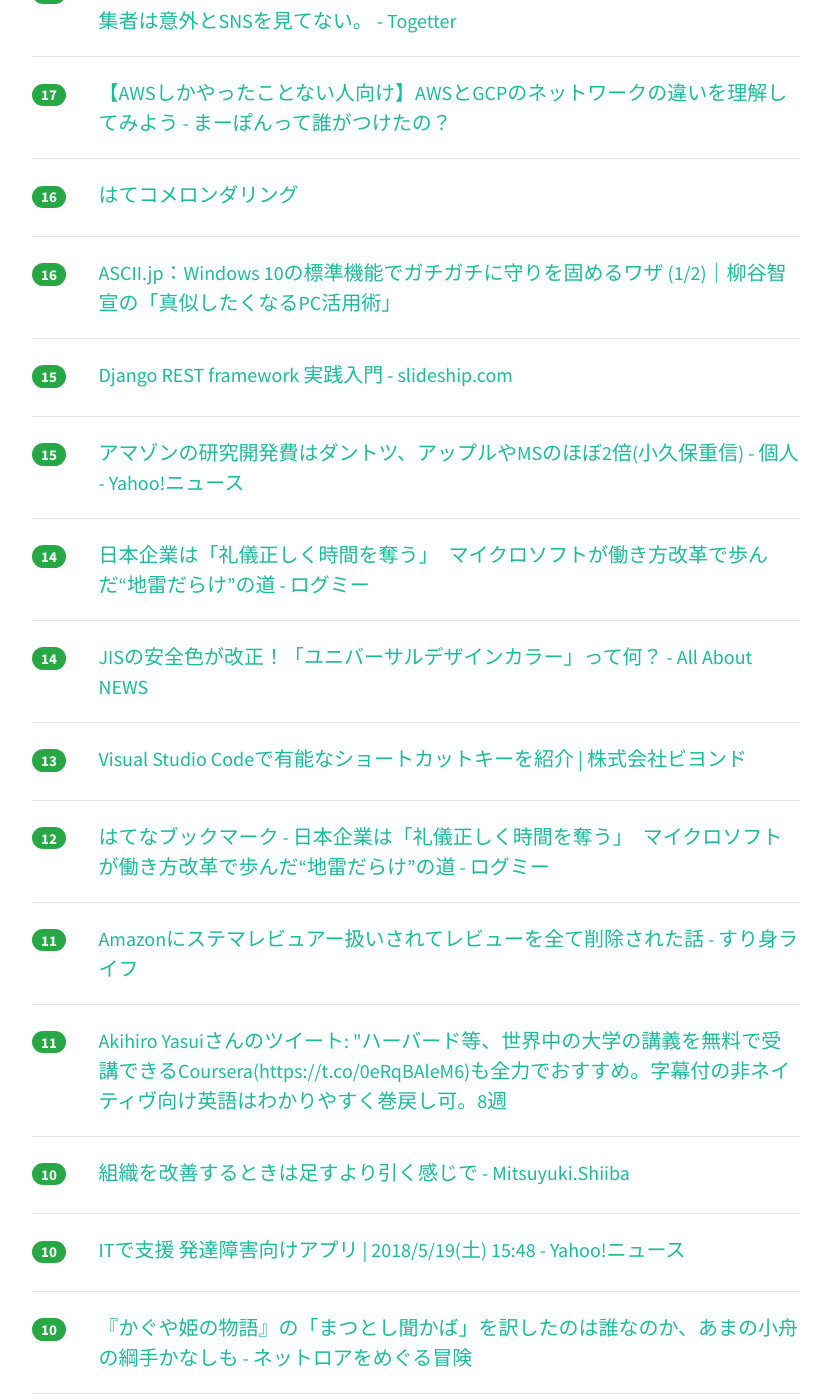
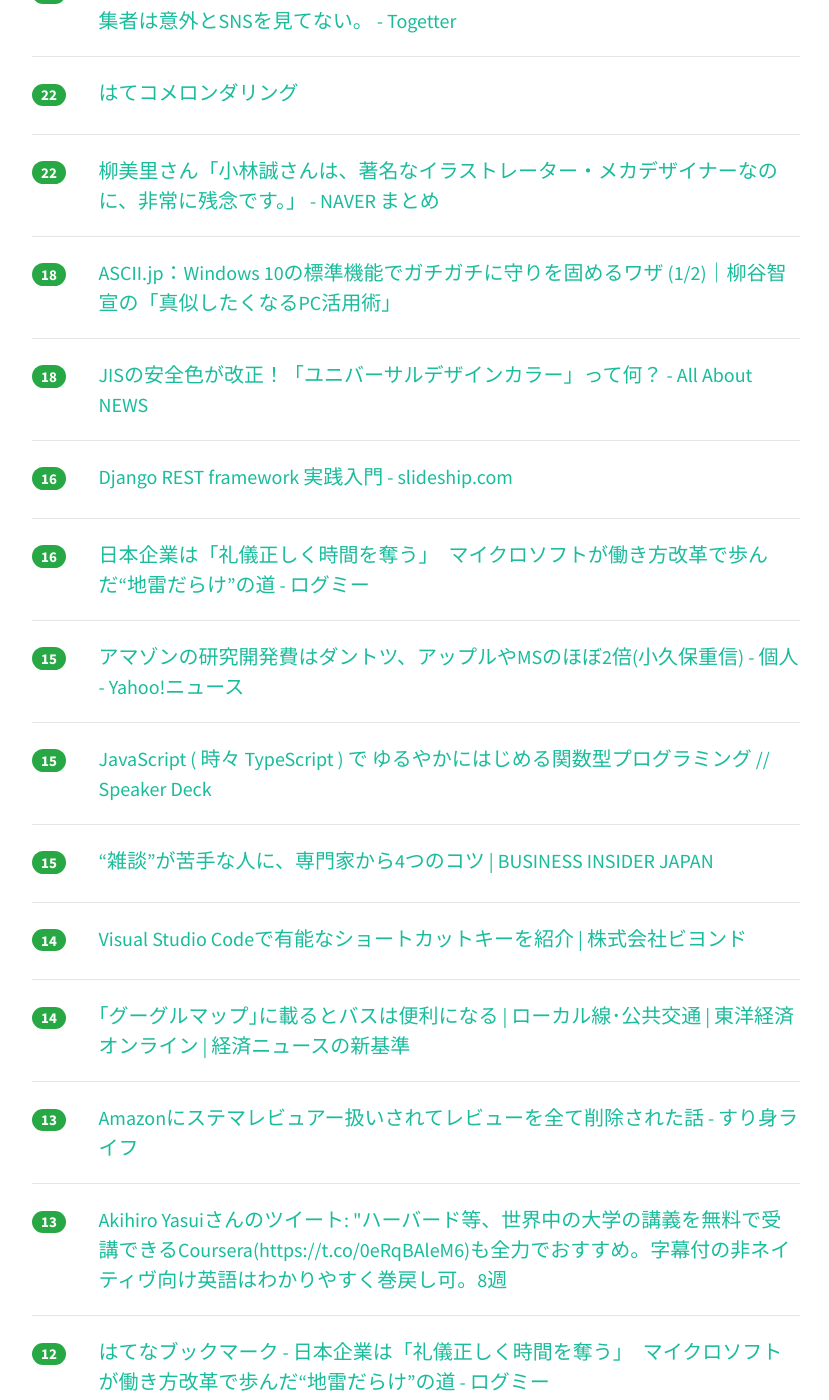
Before and after one commit to yatta47/hatena-matome-site, a Jekyll site: the page built from _posts/2018-05-20-hatena.md, in a window 1280 px wide and 1400 px high, scrolled down 676 px. Shown: the whole window, without its empty margins (224-1053 px from the left). Built offline with Jekyll 4.4.1, drawn with Linux system fonts in a browser that asks for light colours; nearby versions of some CDN libraries; some of the changed text lies outside the part shown.

Commit message:
Updated 2018-05-20

```diff
--- a/_posts/2018-05-20-hatena.md
+++ b/_posts/2018-05-20-hatena.md
@@ -1,13 +1,13 @@
 ---
 layout: post
 title:  "2018-05-20 はてぶIT"
-date:   2018-05-20 09:03:01
+date:   2018-05-20 10:02:11
 tags: [it-hotentry]
 ---
-29 件のデータあり
+33 件のデータあり
 
 <hr><div class="row">
-<div class="col-1"><span class="badge badge-pill badge-success h2">35</span></div>
+<div class="col-1"><span class="badge badge-pill badge-success h2">40</span></div>
 <div class="col-11"><a href='https://hackmd.io/s/S1kLEr5x' target='_blank'>マルウェア解析に必要な素養 - HackMD</a></div>
 </div>
 <hr>
@@ -17,33 +17,43 @@ tags: [it-hotentry]
 </div>
 <hr>
 <div class="row">
+<div class="col-1"><span class="badge badge-pill badge-success h2">26</span></div>
+<div class="col-11"><a href='http://www.mpon.me/entry/2017/04/22/020428' target='_blank'>【AWSしかやったことない人向け】AWSとGCPのネットワークの違いを理解してみよう - まーぽんって誰がつけたの？</a></div>
+</div>
+<hr>
+<div class="row">
+<div class="col-1"><span class="badge badge-pill badge-success h2">25</span></div>
+<div class="col-11"><a href='https://togetter.com/li/1228865' target='_blank'>イラストレーターで食べていきたいなら、SNSじゃなくて営業を頑張ろう！編集者は意外とSNSを見てない。 - Togetter</a></div>
+</div>
+<hr>
+<div class="row">
+<div class="col-1"><span class="badge badge-pill badge-success h2">22</span></div>
+<div class="col-11"><a href='https://anond.hatelabo.jp/20180520005350' target='_blank'>はてコメロンダリング</a></div>
+</div>
+<hr>
+<div class="row">
 <div class="col-1"><span class="badge badge-pill badge-success h2">22</span></div>
 <div class="col-11"><a href='https://matome.naver.jp/odai/2152669546231079601' target='_blank'>柳美里さん「小林誠さんは、著名なイラストレーター・メカデザイナーなのに、非常に残念です。」 - NAVER まとめ</a></div>
 </div>
 <hr>
 <div class="row">
-<div class="col-1"><span class="badge badge-pill badge-success h2">21</span></div>
-<div class="col-11"><a href='https://togetter.com/li/1228865' target='_blank'>イラストレーターで食べていきたいなら、SNSじゃなくて営業を頑張ろう！編集者は意外とSNSを見てない。 - Togetter</a></div>
+<div class="col-1"><span class="badge badge-pill badge-success h2">18</span></div>
+<div class="col-11"><a href='http://ascii.jp/elem/000/001/678/1678070/' target='_blank'>ASCII.jp：Windows 10の標準機能でガチガチに守りを固めるワザ (1/2)｜柳谷智宣の「真似したくなるPC活用術」</a></div>
 </div>
 <hr>
 <div class="row">
-<div class="col-1"><span class="badge badge-pill badge-success h2">17</span></div>
-<div class="col-11"><a href='http://www.mpon.me/entry/2017/04/22/020428' target='_blank'>【AWSしかやったことない人向け】AWSとGCPのネットワークの違いを理解してみよう - まーぽんって誰がつけたの？</a></div>
+<div class="col-1"><span class="badge badge-pill badge-success h2">18</span></div>
+<div class="col-11"><a href='https://news.allabout.co.jp/articles/o/24353/' target='_blank'>JISの安全色が改正！「ユニバーサルデザインカラー」って何？ - All About NEWS</a></div>
 </div>
 <hr>
 <div class="row">
 <div class="col-1"><span class="badge badge-pill badge-success h2">16</span></div>
-<div class="col-11"><a href='https://anond.hatelabo.jp/20180520005350' target='_blank'>はてコメロンダリング</a></div>
+<div class="col-11"><a href='https://slideship.com/users/@massa142/presentations/2018/05/RjVo67zy1JyQiYqe3GgpLB/' target='_blank'>Django REST framework 実践入門 - slideship.com</a></div>
 </div>
 <hr>
 <div class="row">
 <div class="col-1"><span class="badge badge-pill badge-success h2">16</span></div>
-<div class="col-11"><a href='http://ascii.jp/elem/000/001/678/1678070/' target='_blank'>ASCII.jp：Windows 10の標準機能でガチガチに守りを固めるワザ (1/2)｜柳谷智宣の「真似したくなるPC活用術」</a></div>
-</div>
-<hr>
-<div class="row">
-<div class="col-1"><span class="badge badge-pill badge-success h2">15</span></div>
-<div class="col-11"><a href='https://slideship.com/users/@massa142/presentations/2018/05/RjVo67zy1JyQiYqe3GgpLB/' target='_blank'>Django REST framework 実践入門 - slideship.com</a></div>
+<div class="col-11"><a href='http://logmi.jp/243422' target='_blank'>日本企業は「礼儀正しく時間を奪う」　マイクロソフトが働き方改革で歩んだ“地雷だらけ”の道 - ログミー</a></div>
 </div>
 <hr>
 <div class="row">
@@ -52,18 +62,33 @@ tags: [it-hotentry]
 </div>
 <hr>
 <div class="row">
-<div class="col-1"><span class="badge badge-pill badge-success h2">14</span></div>
-<div class="col-11"><a href='http://logmi.jp/243422' target='_blank'>日本企業は「礼儀正しく時間を奪う」　マイクロソフトが働き方改革で歩んだ“地雷だらけ”の道 - ログミー</a></div>
+<div class="col-1"><span class="badge badge-pill badge-success h2">15</span></div>
+<div class="col-11"><a href='https://speakerdeck.com/wakamsha/javascript-shi-typescript-de-yuruyakanihazimeruguan-shu-xing-puroguramingu' target='_blank'>JavaScript ( 時々 TypeScript ) で ゆるやかにはじめる関数型プログラミング // Speaker Deck</a></div>
+</div>
+<hr>
+<div class="row">
+<div class="col-1"><span class="badge badge-pill badge-success h2">15</span></div>
+<div class="col-11"><a href='https://www.businessinsider.jp/post-167044' target='_blank'>“雑談”が苦手な人に、専門家から4つのコツ | BUSINESS INSIDER JAPAN</a></div>
 </div>
 <hr>
 <div class="row">
 <div class="col-1"><span class="badge badge-pill badge-success h2">14</span></div>
-<div class="col-11"><a href='https://news.allabout.co.jp/articles/o/24353/' target='_blank'>JISの安全色が改正！「ユニバーサルデザインカラー」って何？ - All About NEWS</a></div>
+<div class="col-11"><a href='http://beyondjapan.com/blog/2017/11/vscode-extreme-shortcuts' target='_blank'>Visual Studio Codeで有能なショートカットキーを紹介 | 株式会社ビヨンド</a></div>
+</div>
+<hr>
+<div class="row">
+<div class="col-1"><span class="badge badge-pill badge-success h2">14</span></div>
+<div class="col-11"><a href='https://toyokeizai.net/articles/-/220296' target='_blank'>｢グーグルマップ｣に載るとバスは便利になる | ローカル線･公共交通 | 東洋経済オンライン | 経済ニュースの新基準</a></div>
 </div>
 <hr>
 <div class="row">
 <div class="col-1"><span class="badge badge-pill badge-success h2">13</span></div>
-<div class="col-11"><a href='http://beyondjapan.com/blog/2017/11/vscode-extreme-shortcuts' target='_blank'>Visual Studio Codeで有能なショートカットキーを紹介 | 株式会社ビヨンド</a></div>
+<div class="col-11"><a href='https://hnpn914.hatenablog.com/entry/amazon-review-ban' target='_blank'>Amazonにステマレビュアー扱いされてレビューを全て削除された話 - すり身ライフ</a></div>
+</div>
+<hr>
+<div class="row">
+<div class="col-1"><span class="badge badge-pill badge-success h2">13</span></div>
+<div class="col-11"><a href='http://twitter.com/akihiroyasui_/status/997356104794431488' target='_blank'>Akihiro Yasuiさんのツイート: "ハーバード等、世界中の大学の講義を無料で受講できるCoursera(https://t.co/0eRqBAleM6)も全力でおすすめ。字幕付の非ネイティヴ向け英語はわかりやすく巻戻し可。8週</a></div>
 </div>
 <hr>
 <div class="row">
@@ -72,18 +97,23 @@ tags: [it-hotentry]
 </div>
 <hr>
 <div class="row">
-<div class="col-1"><span class="badge badge-pill badge-success h2">11</span></div>
-<div class="col-11"><a href='https://hnpn914.hatenablog.com/entry/amazon-review-ban' target='_blank'>Amazonにステマレビュアー扱いされてレビューを全て削除された話 - すり身ライフ</a></div>
+<div class="col-1"><span class="badge badge-pill badge-success h2">12</span></div>
+<div class="col-11"><a href='http://bufferings.hatenablog.com/entry/2018/05/19/130608' target='_blank'>組織を改善するときは足すより引く感じで - Mitsuyuki.Shiiba</a></div>
+</div>
+<hr>
+<div class="row">
+<div class="col-1"><span class="badge badge-pill badge-success h2">12</span></div>
+<div class="col-11"><a href='http://goryugo.com/20180519/dynalist/' target='_blank'>Dynalistを使ったバレットジャーナル風タスク管理 | ごりゅご.com</a></div>
 </div>
 <hr>
 <div class="row">
 <div class="col-1"><span class="badge badge-pill badge-success h2">11</span></div>
-<div class="col-11"><a href='http://twitter.com/akihiroyasui_/status/997356104794431488' target='_blank'>Akihiro Yasuiさんのツイート: "ハーバード等、世界中の大学の講義を無料で受講できるCoursera(https://t.co/0eRqBAleM6)も全力でおすすめ。字幕付の非ネイティヴ向け英語はわかりやすく巻戻し可。8週</a></div>
+<div class="col-11"><a href='https://qiita.com/vimyum/items/44478a51ef3a6f49804f' target='_blank'>Hyperでイケてるターミナルをつかおう</a></div>
 </div>
 <hr>
 <div class="row">
 <div class="col-1"><span class="badge badge-pill badge-success h2">10</span></div>
-<div class="col-11"><a href='http://bufferings.hatenablog.com/entry/2018/05/19/130608' target='_blank'>組織を改善するときは足すより引く感じで - Mitsuyuki.Shiiba</a></div>
+<div class="col-11"><a href='http://jaykogami.com/2018/05/15203.html' target='_blank'>YouTubeが楽曲クレジットを表示開始。「ストリーミング時代」で加速する音楽情報公開の姿勢 | All Digital Music</a></div>
 </div>
 <hr>
 <div class="row">
@@ -94,16 +124,6 @@ tags: [it-hotentry]
 <div class="row">
 <div class="col-1"><span class="badge badge-pill badge-success h2">10</span></div>
 <div class="col-11"><a href='http://www.netlorechase.net/entry/2018/05/19/223113' target='_blank'>『かぐや姫の物語』の「まつとし聞かば」を訳したのは誰なのか、あまの小舟の綱手かなしも - ネットロアをめぐる冒険</a></div>
-</div>
-<hr>
-<div class="row">
-<div class="col-1"><span class="badge badge-pill badge-success h2">10</span></div>
-<div class="col-11"><a href='https://speakerdeck.com/wakamsha/javascript-shi-typescript-de-yuruyakanihazimeruguan-shu-xing-puroguramingu' target='_blank'>JavaScript ( 時々 TypeScript ) で ゆるやかにはじめる関数型プログラミング // Speaker Deck</a></div>
-</div>
-<hr>
-<div class="row">
-<div class="col-1"><span class="badge badge-pill badge-success h2">9</span></div>
-<div class="col-11"><a href='http://jaykogami.com/2018/05/15203.html' target='_blank'>YouTubeが楽曲クレジットを表示開始。「ストリーミング時代」で加速する音楽情報公開の姿勢 | All Digital Music</a></div>
 </div>
 <hr>
 <div class="row">
@@ -122,8 +142,18 @@ tags: [it-hotentry]
 </div>
 <hr>
 <div class="row">
+<div class="col-1"><span class="badge badge-pill badge-success h2">9</span></div>
+<div class="col-11"><a href='http://www.nicovideo.jp/watch/1526636589' target='_blank'>無理矢理、マツコ。テレ東に無理矢理やらされちゃったのよ～ 2018/5/19放送分 - ニコニコ動画</a></div>
+</div>
+<hr>
+<div class="row">
+<div class="col-1"><span class="badge badge-pill badge-success h2">8</span></div>
+<div class="col-11"><a href='http://mediag.bunka.go.jp/article/article-13116/' target='_blank'>アニメ制作従事者に関する記録の調査及び活用の為の準備作業 - メディア芸術カレントコンテンツ</a></div>
+</div>
+<hr>
+<div class="row">
 <div class="col-1"><span class="badge badge-pill badge-success h2">7</span></div>
-<div class="col-11"><a href='http://www.nicovideo.jp/watch/1526636589' target='_blank'>無理矢理、マツコ。テレ東に無理矢理やらされちゃったのよ～ 2018/5/19放送分 - ニコニコ動画</a></div>
+<div class="col-11"><a href='https://note.mu/daikawai/n/nfbe8c20d54a9' target='_blank'>退職しました　-新卒就活から今までを振り返る-｜Dai｜note</a></div>
 </div>
 <hr>
 <div class="row">
@@ -141,13 +171,3 @@ tags: [it-hotentry]
 <div class="col-11"><a href='https://note.mu/horimislime/n/n75cbc9fa5f8a' target='_blank'>キャッシュレス生活2018 in 東京｜すらいむ｜note</a></div>
 </div>
 <hr>
-<div class="row">
-<div class="col-1"><span class="badge badge-pill badge-success h2">6</span></div>
-<div class="col-11"><a href='http://mediag.bunka.go.jp/article/article-13116/' target='_blank'>アニメ制作従事者に関する記録の調査及び活用の為の準備作業 - メディア芸術カレントコンテンツ</a></div>
-</div>
-<hr>
-<div class="row">
-<div class="col-1"><span class="badge badge-pill badge-success h2">2</span></div>
-<div class="col-11"><a href='https://toyokeizai.net/articles/-/220296' target='_blank'>｢グーグルマップ｣に載るとバスは便利になる | ローカル線･公共交通 | 東洋経済オンライン | 経済ニュースの新基準</a></div>
-</div>
-<hr>
```
